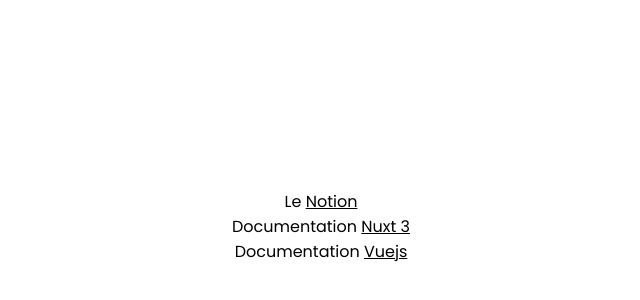
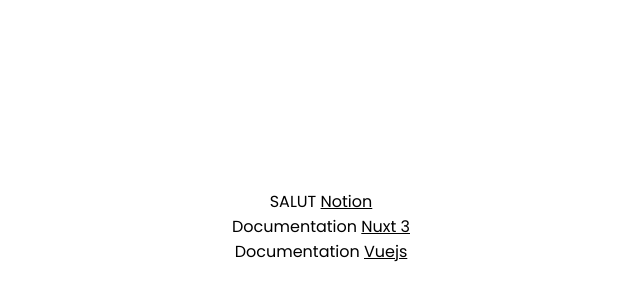
Before and after one commit to Rodzpm/portfolio, a Nuxt app: page / in a window 1280 px wide. Shown: the part 174-474 px from the top of the page, without its empty margins (319-959 px from the left). Built offline with nearby package versions, Linux system fonts and the light colour scheme.

Commit message:
[UPDATE] Test

```diff
--- a/pages/index.vue
+++ b/pages/index.vue
@@ -1,6 +1,6 @@
 <template>
     <div class="mainBox">
-        <p>Le <a href="https://thomy-lorenzatti.notion.site/thomy-lorenzatti/Pr-sentation-JAM-Portfolio-1e8c57ecb4044871bb57198238500928" target="_blank">Notion</a></p>
+        <p>SALUT <a href="https://thomy-lorenzatti.notion.site/thomy-lorenzatti/Pr-sentation-JAM-Portfolio-1e8c57ecb4044871bb57198238500928" target="_blank">Notion</a></p>
         <p>Documentation <a href="https://v3.nuxtjs.org/" target="_blank">Nuxt 3</a></p>
         <p>Documentation <a href="https://vuejs.org/" target="_blank">Vuejs</a></p>
     </div>
```
